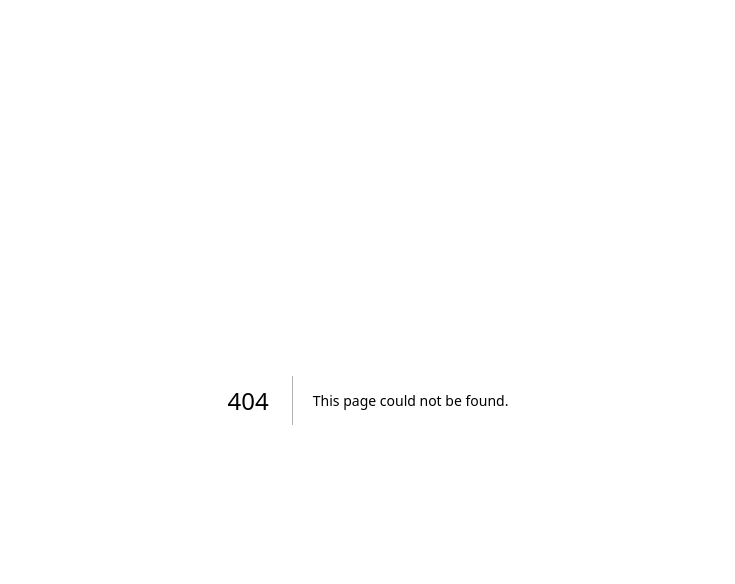
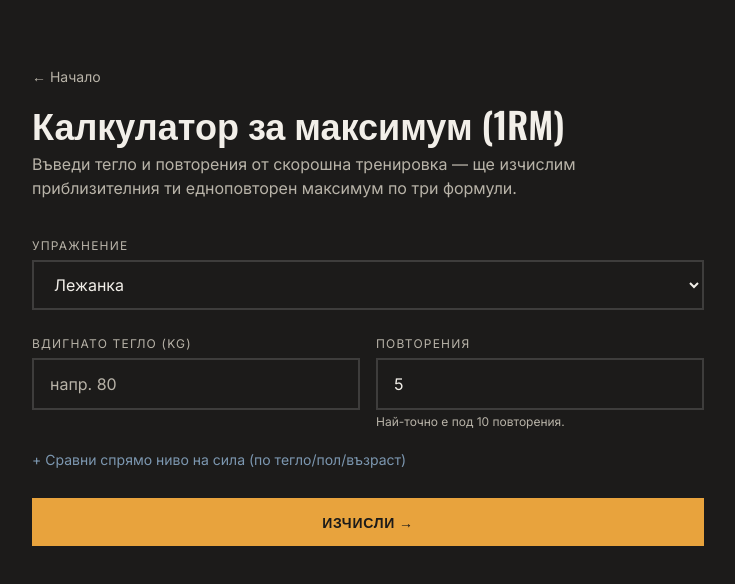
Before and after one commit to nmb7tyn8yb-blip/strength-planner, a Next.js app: page /1rm-calculator in a window 1280 px wide. Before the commit this address had no page. Shown: the top 584 px of the page, without its empty margins (272-1007 px from the left). Built offline with nearby package versions, Linux system fonts and the light colour scheme.

Commit message:
Create page.tsx

```diff
--- /dev/null
+++ b/app/1rm-calculator/page.tsx
@@ -0,0 +1,215 @@
+"use client";
+
+import { useState } from "react";
+import Link from "next/link";
+import {
+  estimateOneRepMax,
+  repMaxTable,
+  estimateStrengthLevel,
+  STRENGTH_LEVEL_DISCLAIMER,
+  type LiftKey,
+  type Sex,
+} from "@/lib/one-rep-max";
+
+const LIFTS: { key: LiftKey; label: string }[] = [
+  { key: "squat", label: "Клек" },
+  { key: "bench_press", label: "Лежанка" },
+  { key: "deadlift", label: "Мъртва тяга" },
+  { key: "overhead_press", label: "Военна преса" },
+];
+
+export default function OneRepMaxCalculatorPage() {
+  const [lift, setLift] = useState<LiftKey>("bench_press");
+  const [weight, setWeight] = useState("");
+  const [reps, setReps] = useState("5");
+  const [bodyweight, setBodyweight] = useState("");
+  const [sex, setSex] = useState<Sex>("male");
+  const [age, setAge] = useState("");
+  const [showLevel, setShowLevel] = useState(false);
+  const [submitted, setSubmitted] = useState(false);
+
+  const w = Number(weight) || 0;
+  const r = Number(reps) || 0;
+  const bw = Number(bodyweight) || 0;
+  const a = age ? Number(age) : null;
+
+  const estimate = estimateOneRepMax(w, r);
+  const table = repMaxTable(estimate.average);
+  const level = showLevel && bw > 0 ? estimateStrengthLevel(lift, estimate.average, bw, sex, a) : null;
+
+  function handleSubmit(e: React.FormEvent) {
+    e.preventDefault();
+    setSubmitted(true);
+  }
+
+  return (
+    <main className="min-h-screen bg-graphite px-6 py-16 text-chalk">
+      <div className="mx-auto max-w-2xl">
+        <Link href="/" className="text-sm text-chalkDim hover:text-chalk">
+          ← Начало
+        </Link>
+
+        <h1 className="mt-4 font-display text-3xl font-semibold md:text-4xl">
+          Калкулатор за максимум (1RM)
+        </h1>
+        <p className="mt-2 text-chalkDim">
+          Въведи тегло и повторения от скорошна тренировка — ще изчислим приблизителния
+          ти едноповторен максимум по три формули.
+        </p>
+
+        <form onSubmit={handleSubmit} className="mt-8 grid gap-5">
+          <div>
+            <label className="text-xs uppercase tracking-widest text-chalkDim">Упражнение</label>
+            <select
+              value={lift}
+              onChange={(e) => setLift(e.target.value as LiftKey)}
+              className="mt-1 w-full border-2 border-white/15 bg-graphite px-4 py-3 text-chalk focus:border-amber"
+            >
+              {LIFTS.map((l) => (
+                <option key={l.key} value={l.key}>
+                  {l.label}
+                </option>
+              ))}
+            </select>
+          </div>
+
+          <div className="grid grid-cols-2 gap-4">
+            <div>
+              <label className="text-xs uppercase tracking-widest text-chalkDim">Вдигнато тегло (kg)</label>
+              <input
+                type="number"
+                min={0}
+                step={0.5}
+                required
+                placeholder="напр. 80"
+                value={weight}
+                onChange={(e) => setWeight(e.target.value)}
+                className="mt-1 w-full border-2 border-white/15 bg-transparent px-4 py-3 text-chalk placeholder:text-chalkDim focus:border-amber"
+              />
+            </div>
+            <div>
+              <label className="text-xs uppercase tracking-widest text-chalkDim">Повторения</label>
+              <input
+                type="number"
+                min={1}
+                max={12}
+                required
+                value={reps}
+                onChange={(e) => setReps(e.target.value)}
+                className="mt-1 w-full border-2 border-white/15 bg-transparent px-4 py-3 text-chalk placeholder:text-chalkDim focus:border-amber"
+              />
+              <p className="mt-1 text-xs text-chalkDim">Най-точно е под 10 повторения.</p>
+            </div>
+          </div>
+
+          <button
+            type="button"
+            onClick={() => setShowLevel(!showLevel)}
+            className="text-left text-sm text-steelLight underline-offset-4 hover:underline"
+          >
+            {showLevel ? "− Скрий сравнение с ниво на сила" : "+ Сравни спрямо ниво на сила (по тегло/пол/възраст)"}
+          </button>
+
+          {showLevel && (
+            <div className="grid grid-cols-3 gap-4 border-l-2 border-steel pl-5">
+              <div>
+                <label className="text-xs uppercase tracking-widest text-chalkDim">Твоето тегло (kg)</label>
+                <input
+                  type="number"
+                  min={0}
+                  step={0.5}
+                  placeholder="напр. 75"
+                  value={bodyweight}
+                  onChange={(e) => setBodyweight(e.target.value)}
+                  className="mt-1 w-full border-2 border-white/15 bg-transparent px-3 py-2 text-chalk placeholder:text-chalkDim focus:border-amber"
+                />
+              </div>
+              <div>
+                <label className="text-xs uppercase tracking-widest text-chalkDim">Пол</label>
+                <select
+                  value={sex}
+                  onChange={(e) => setSex(e.target.value as Sex)}
+                  className="mt-1 w-full border-2 border-white/15 bg-graphite px-3 py-2 text-chalk focus:border-amber"
+                >
+                  <option value="male">Мъж</option>
+                  <option value="female">Жена</option>
+                </select>
+              </div>
+              <div>
+                <label className="text-xs uppercase tracking-widest text-chalkDim">Възраст (по избор)</label>
+                <input
+                  type="number"
+                  min={14}
+                  max={100}
+                  placeholder="незадължително"
+                  value={age}
+                  onChange={(e) => setAge(e.target.value)}
+                  className="mt-1 w-full border-2 border-white/15 bg-transparent px-3 py-2 text-chalk placeholder:text-chalkDim focus:border-amber"
+                />
+              </div>
+            </div>
+          )}
+
+          <button
+            type="submit"
+            className="mt-2 border-2 border-amber bg-amber px-6 py-3 font-display text-sm font-semibold uppercase tracking-wider text-graphite transition hover:bg-transparent hover:text-amber"
+          >
+            Изчисли →
+          </button>
+        </form>
+
+        {submitted && w > 0 && r > 0 && (
+          <div className="mt-12">
+            <h2 className="font-display text-sm uppercase tracking-widest text-chalkDim">
+              Приблизителен максимум
+            </h2>
+            <div className="mt-2 font-display text-5xl font-bold text-amber">
+              {estimate.average} <span className="text-2xl text-chalkDim">kg</span>
+            </div>
+
+            <div className="mt-4 flex flex-wrap gap-4 text-sm text-chalkDim">
+              <span>Epley: {estimate.epley} kg</span>
+              <span>Brzycki: {estimate.brzycki} kg</span>
+              <span>Lombardi: {estimate.lombardi} kg</span>
+            </div>
+
+            {level && (
+              <div className="mt-8 border-2 border-steel p-6">
+                <div className="flex items-baseline justify-between">
+                  <span className="font-display text-2xl font-semibold text-steelLight">{level.tier}</span>
+                  <span className="text-sm text-chalkDim">
+                    {(level.ratio).toFixed(2)}× телесното тегло
+                  </span>
+                </div>
+                {level.nextTier && level.weightToNextTierKg !== null && (
+                  <p className="mt-2 text-sm text-chalk">
+                    Още <strong className="text-amber">{level.weightToNextTierKg} kg</strong> до ниво{" "}
+                    <strong>{level.nextTier}</strong>.
+                  </p>
+                )}
+                <p className="mt-4 text-xs leading-relaxed text-chalkDim">{STRENGTH_LEVEL_DISCLAIMER}</p>
+              </div>
+            )}
+
+            <h3 className="mt-10 font-display text-sm uppercase tracking-widest text-chalkDim">
+              Тежест за други повторения (изчислено от максимума)
+            </h3>
+            <div className="mt-3 grid grid-cols-5 gap-2 sm:grid-cols-10">
+              {table.map((row) => (
+                <div key={row.reps} className="border border-white/10 p-2 text-center">
+                  <div className="font-display text-sm font-bold text-steelLight">{row.weight}</div>
+                  <div className="text-xs text-chalkDim">×{row.reps}</div>
+                </div>
+              ))}
+            </div>
+
+            <p className="mt-6 text-xs text-chalkDim">
+              Тези оценки са формула, не тест — реалният ти максимум може да варира с
+              ±5-10% според деня, техниката и умората.
+            </p>
+          </div>
+        )}
+      </div>
+    </main>
+  );
+}
```
